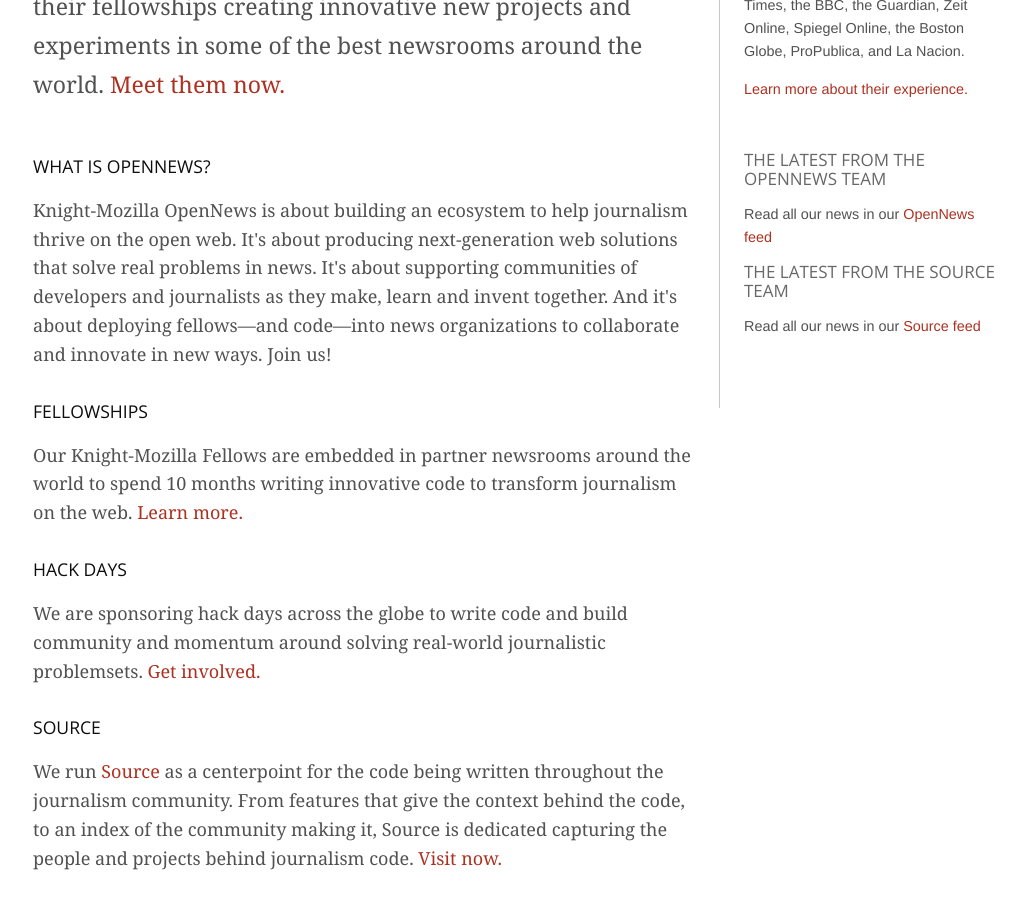
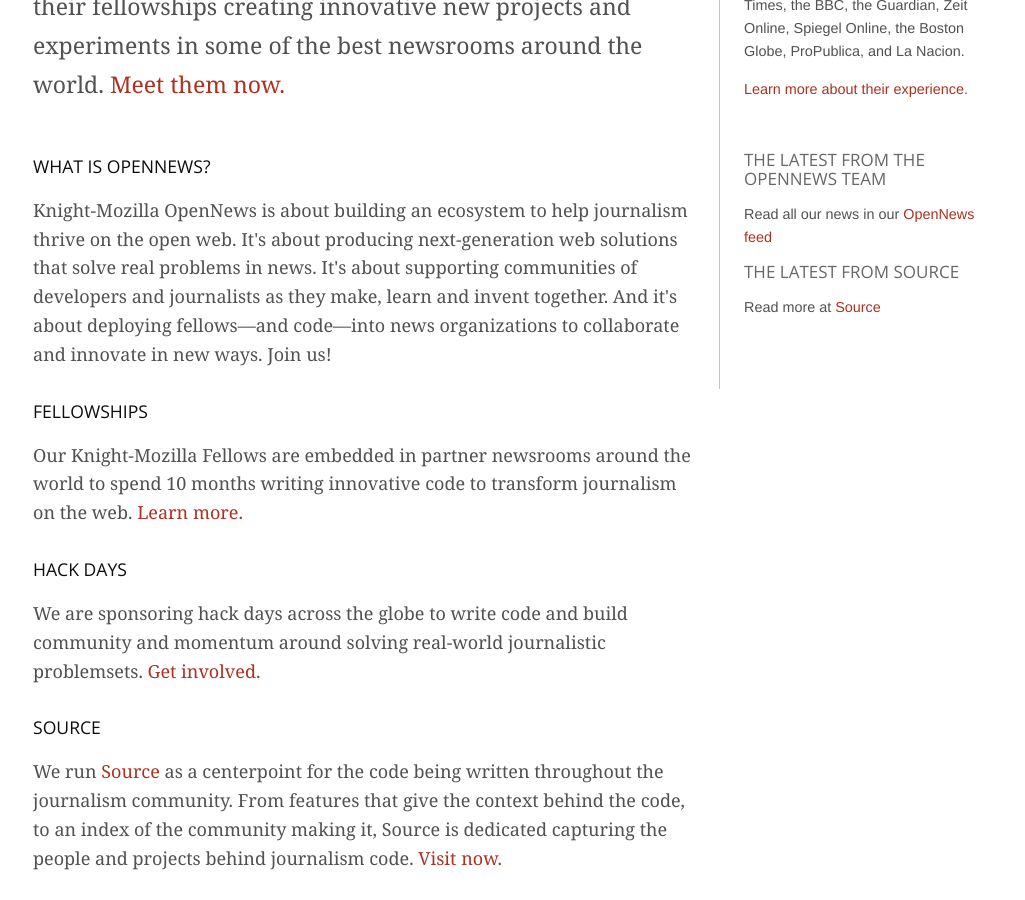
Before and after one commit to mozilla/mozilla-opennews, a Jekyll site: the page built from index.html, in a window 1280 px wide and 900 px high, scrolled down 801 px. Shown: the whole window, without its empty margins (117-1142 px from the left). Built offline with Jekyll 4.4.1, drawn with Linux system fonts in a browser that asks for light colours; nearby versions of some CDN libraries; Markdown is read by kramdown in place of the engine named in the settings; comment, search, counter and statistics services are not loaded.

Commit message:
updated language around Source in sidebar

```diff
--- a/_includes/sidebar_update.html
+++ b/_includes/sidebar_update.html
@@ -25,6 +25,6 @@
 <div id="newsbox">
 <h3>The latest from the OpenNews team</h3>
 <p>Read all our news in our <a class="feed_url" href="http://planet.mozillaopennews.org/rss20.xml">OpenNews feed</a></p>
-<h3>The latest from the Source team</h3>
-<p>Read all our news in our <a class="feed_url" href="http://source.mozillaopennews.org/en-US/rss/">Source feed</a></p>
+<h3>The latest from Source</h3>
+<p>Read more at <a class="feed_url" href="http://source.mozillaopennews.org/">Source</a></p>
 </div>
```
